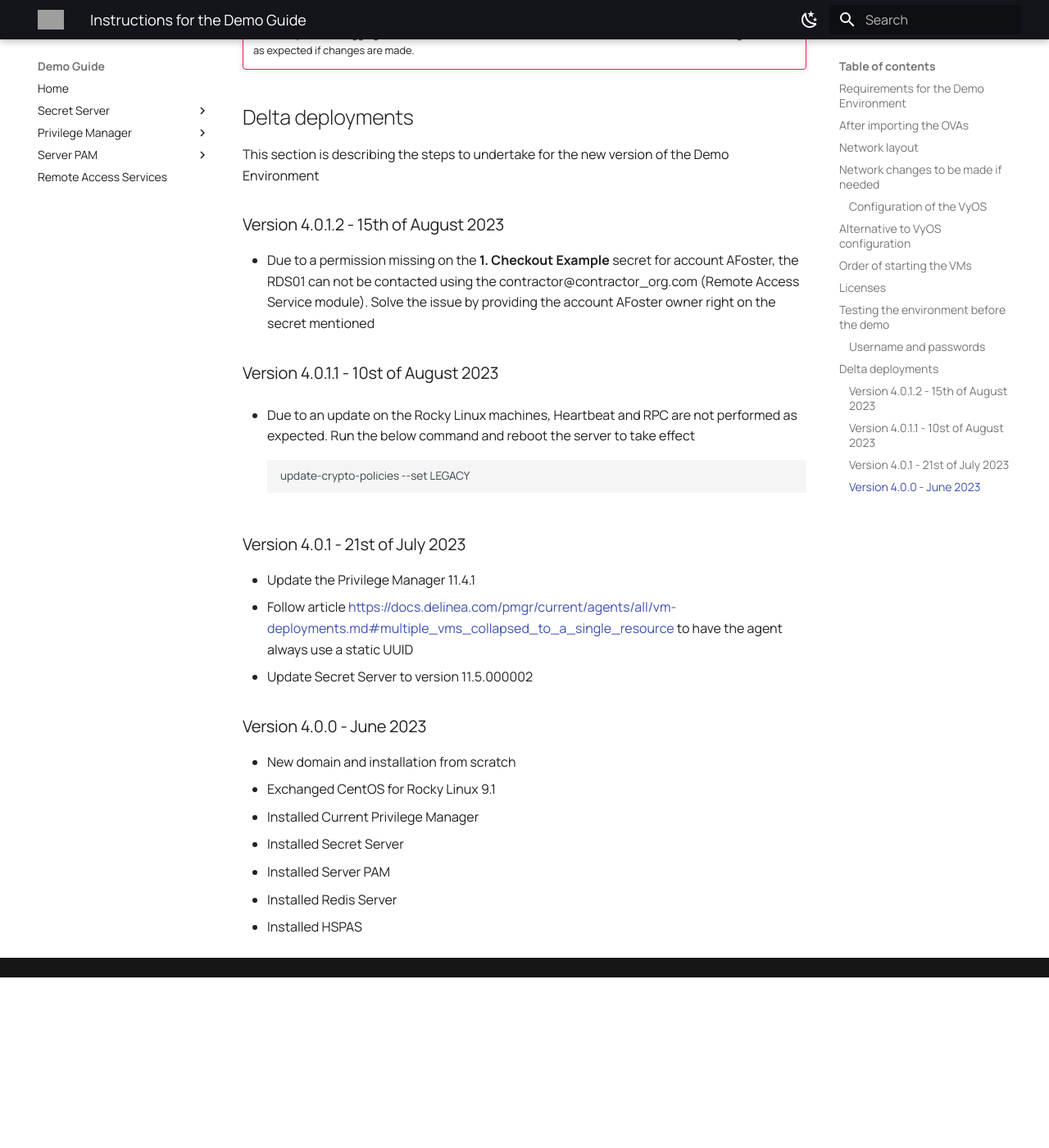
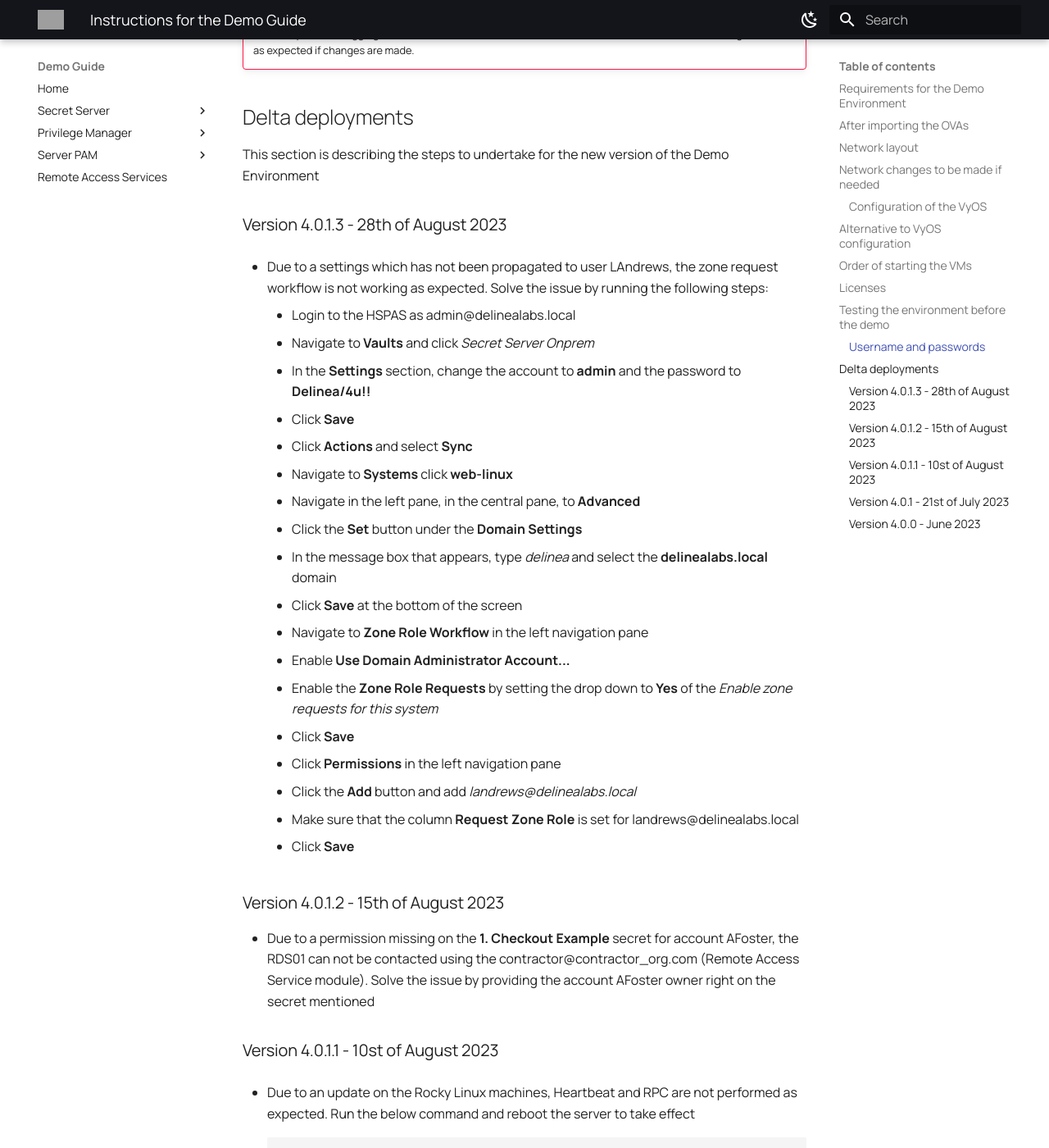
Before and after one commit to wessenstam/demoguide, an MkDocs documentation site: the page built from docs/instructor/instructor.md, in a window 1280 px wide and 1400 px high, scrolled down 6854 px. Shown: the whole window at 82% size. Built offline with MkDocs 1.6.1 and Material for MkDocs 9.7.7, drawn with Linux system fonts in a browser that asks for light colours; before the commit the page ends 8046 px from its top, so only the background shows below that; grey boxes are pictures that could not be loaded.

```diff
--- a/docs/instructor/instructor.md
+++ b/docs/instructor/instructor.md
@@ -170,6 +170,30 @@ Quick checks:
 
 This section is describing the steps to undertake for the new version of the Demo Environment
 
+### Version 4.0.1.3 - 28th of August 2023
+
+- Due to a settings which has not been propagated to user LAndrews, the zone request workflow is not working as expected. Solve the issue by running the following steps:
+
+    - Login to the HSPAS as admin@delinealabs.local
+    - Navigate to **Vaults** and click *Secret Server Onprem*
+    - In the **Settings** section, change the account to **admin** and the password to **Delinea/4u!!**
+    - Click **Save**
+    - Click **Actions** and select **Sync**
+    - Navigate to **Systems** click **web-linux**
+    - Navigate in the left pane, in the central pane, to **Advanced**
+    - Click the **Set** button under the **Domain Settings**
+    - In the message box that appears, type *delinea* and select the **delinealabs.local** domain
+    - Click **Save** at the bottom of the screen
+    - Navigate to **Zone Role Workflow** in the left navigation pane
+    - Enable **Use Domain Administrator Account...**
+    - Enable the **Zone Role Requests** by setting the drop down to **Yes** of the *Enable zone requests for this system*
+    - Click **Save**
+    - Click **Permissions** in the left navigation pane
+    - Click the **Add** button and add *landrews@delinealabs.local*
+    - Make sure that the column **Request Zone Role** is set for landrews@delinealabs.local
+    - Click **Save**
+
+
 ### Version 4.0.1.2 - 15th of August 2023
 - Due to a permission missing on the **1. Checkout Example** secret for account AFoster, the RDS01 can not be contacted using the contractor@contractor_org.com (Remote Access Service module). Solve the issue by providing the account AFoster owner right on the secret mentioned
 
```
